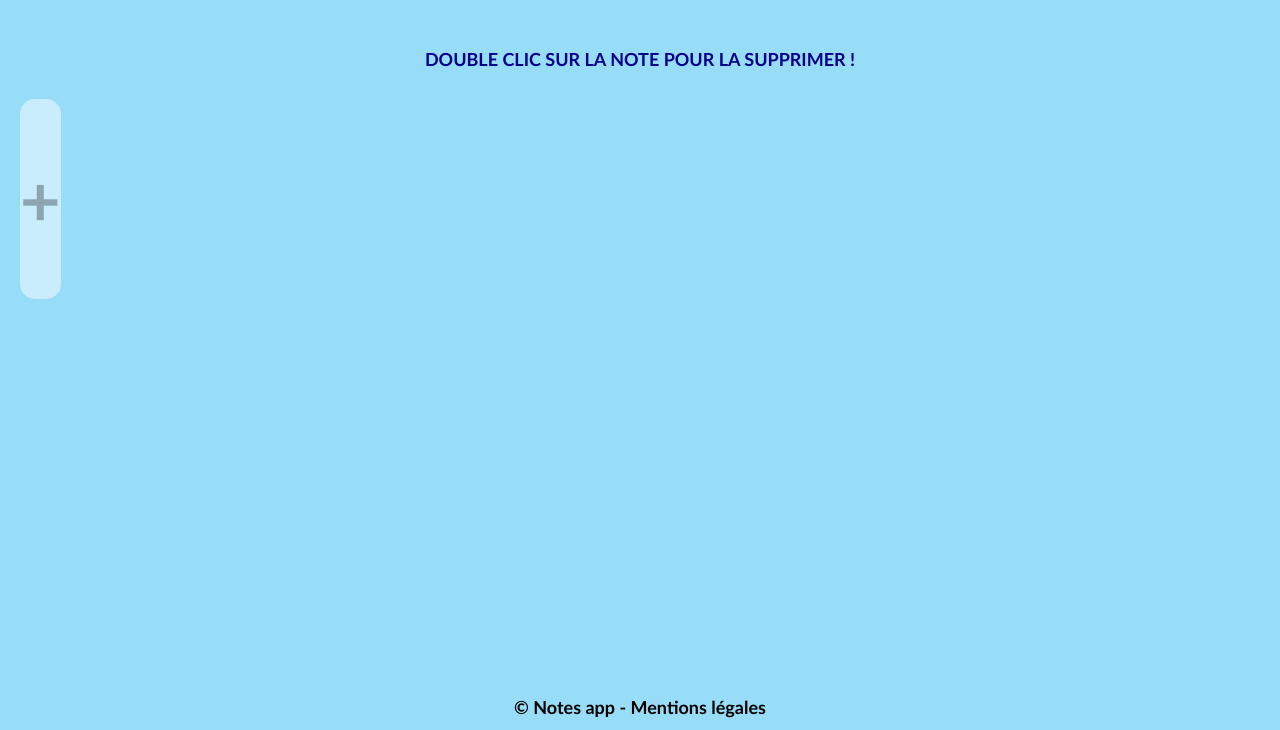
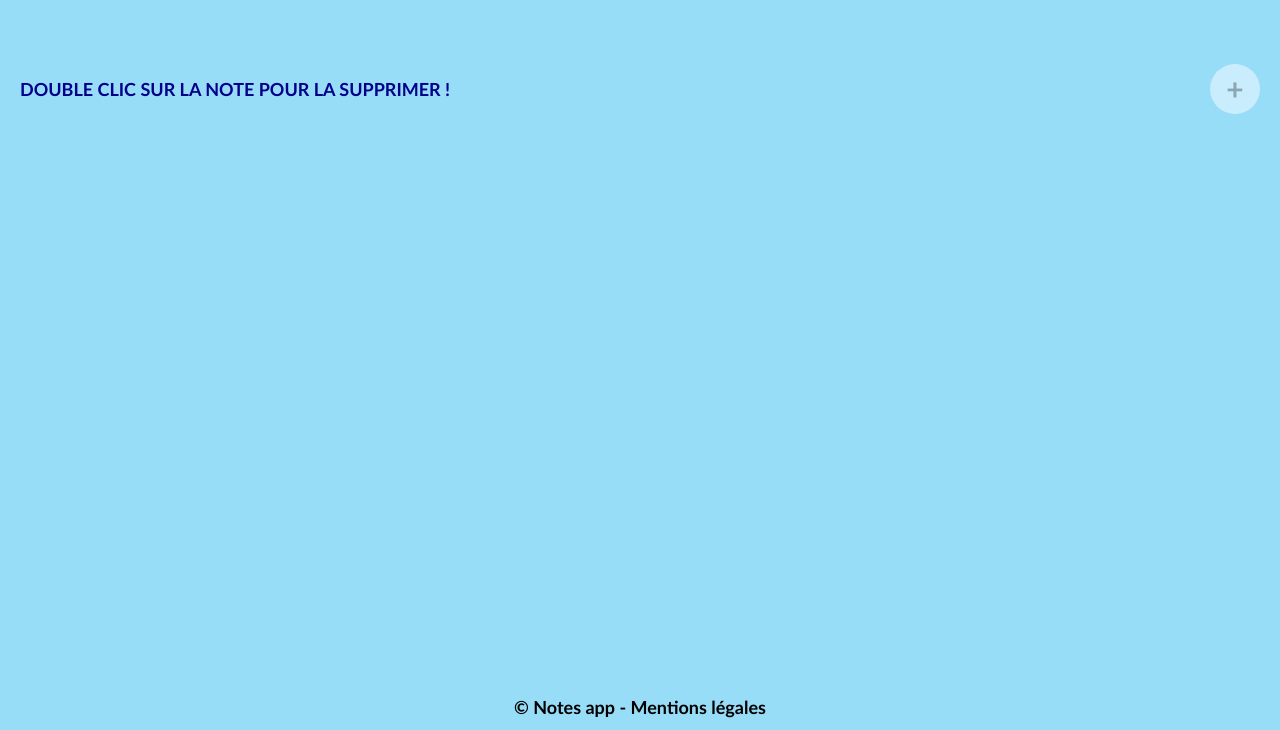
Before and after one commit to aperbet56/notes_app, a plain HTML site: page index.html in a window 1280 px wide. Shown: the part 70-800 px from the top of the page. Drawn offline with Linux system fonts and the light colour scheme.

Commit message:
Amélioration du style

```diff
--- a/style.css
+++ b/style.css
@@ -16,10 +16,11 @@ body {
     display: flex;
     flex-direction: column;
     background-color: #98ddf8;
-    font-family:'Trebuchet MS', 'Lucida Sans Unicode', 'Lucida Grande', 'Lucida Sans', Arial, sans-serif;
+    font-family: 'Trebuchet MS', 'Lucida Sans Unicode', 'Lucida Grande', 'Lucida Sans', Arial, sans-serif;
 }
 
-header, footer {
+header,
+footer {
     display: flex;
     justify-content: center;
     align-items: center;
@@ -42,32 +43,35 @@ header h1 {
     width: 100%;
     display: flex;
     flex-direction: column;
+    position: relative;
 }
 
 .info__text {
-    text-align: center;
+    text-align: left;
     text-transform: uppercase;
     color: #00008b;
     font-size: 18px;
     font-weight: bold;
-    margin-bottom: 30px;
+    margin-block: 30px;
 }
 
 .app {
+    width: 100%;
+    margin-block: 20px;
     display: flex;
     flex-wrap: wrap;
-    justify-content: space-between;
-    gap: 20px;
+    gap: 30px;
 }
 
 .note {
-    width: 28%;
+    width: 31%;
     height: 200px;
     padding: 20px;
     border-radius: 15px;
     resize: none;
     box-shadow: 0 0 10px rgba(0, 0, 0, 0.5);
     font-size: 18px;
+    line-height: 1.4;
     font-family: inherit;
     color: #00008b;
     background-color: #ffffff;
@@ -87,10 +91,15 @@ header h1 {
 }
 
 .btn {
-    height: 200px;
+    position: absolute;
+    top: 15px;
+    right: 0;
+    width: 50px;
+    height: 50px;
+    border-radius: 50%;
     background-color: rgba(255, 255, 255, 0.47);
-    border-radius: 15px;
-    font-size: 70px;
+    text-align: center;
+    font-size: 30px;
     font-weight: 700;
     color: rgba(0, 0, 0, 0.302);
     cursor: pointer;
@@ -112,16 +121,24 @@ footer span {
 
 /**** Responsive design ****/
 
-@media screen and (max-width: 768px) {
+@media screen and (max-width: 991px) {
+
     .app {
         justify-content: center;
         align-items: center;
     }
+
     .note {
         width: 100%;
     }
 
     .btn {
-        width: 100%;
+        top: 45px;
+        left: 0;
+        margin-top: 40px;
+    }
+
+    .note:first-child {
+        margin-top: 60px;
     }
 }
```
